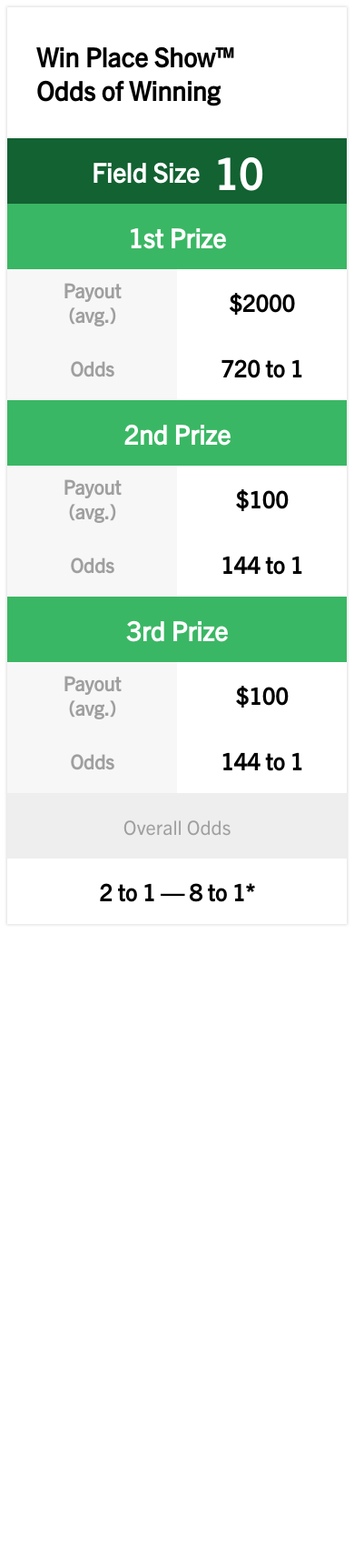
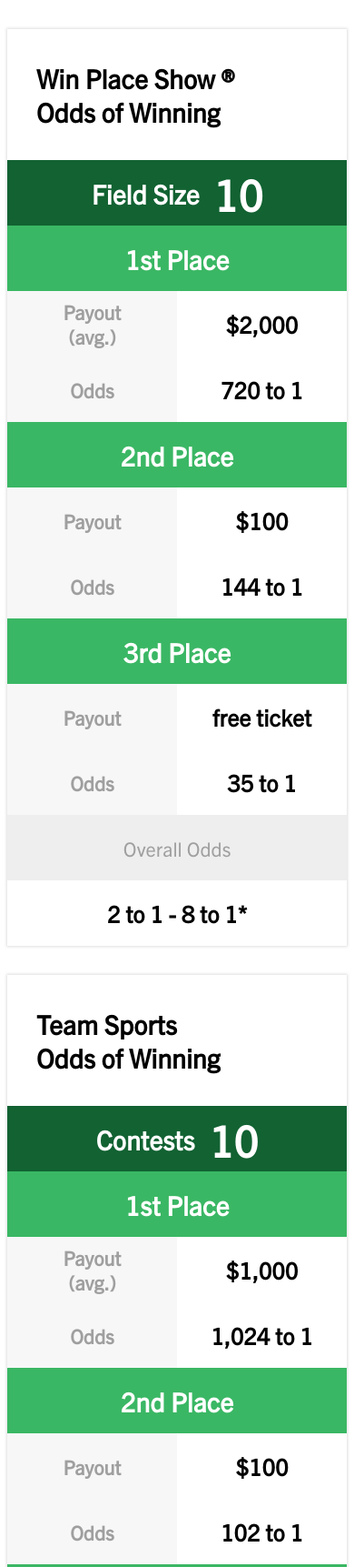
Before and after one commit to arhill05/equilottery-games, a plain HTML site: page index.html in a window 390 px wide. Shown: the top 1723 px of the page at 91% size. Before the commit the page ends 1024 px from the top, so only its background shows below. Drawn offline with Linux system fonts and the light colour scheme.

Commit message:
construct grids via javascript instead of plain markup

```diff
--- a/index.html
+++ b/index.html
@@ -28,11 +28,11 @@
         max-width: 700px;
         box-shadow: 0px 0px 3px 1px rgba(0, 0, 0, 0.13);
         grid-template-areas:
-          "title fieldSize firstPrize"
-          "title fieldSize secondPrize"
-          "overallOdds fieldSize thirdPrize";
-        grid-template-rows: repeat(3, 1fr);
+          "title fieldSize prizes"
+          "overallOdds fieldSize prizes";
+        grid-template-rows: 1fr auto;
         grid-template-columns: 1.2fr 0.5fr 2fr;
+        margin: 32px 0;
       }
 
       .title {
@@ -46,7 +46,7 @@
         font-size: 1.6em;
       }
 
-      .field-size {
+      .event-size {
         grid-area: fieldSize;
         background-color: var(--dark-green);
         display: flex;
@@ -57,30 +57,21 @@
         text-align: center;
       }
 
-      .field-size h3 {
+      .event-size h3 {
         font-size: 1.6em;
         margin: 0;
       }
 
-      .field-size h2 {
+      .event-size h2 {
         font-size: 2.6em;
         margin: 0;
       }
 
-      .first-prize {
-        grid-area: firstPrize;
-      }
-
-      .second-prize {
-        grid-area: secondPrize;
-      }
-
-      .third-prize {
-        grid-area: thirdPrize;
+      .prizes {
+        grid-area: prizes;
       }
 
       .prize-section__header,
-      .prize-section__content,
       .overall-odds__header,
       .overall-odds__content {
         height: 72px;
@@ -102,9 +93,12 @@
         font-size: 1.2em;
       }
 
-
       .prize-section__label {
         background-color: var(--light-gray);
+        text-align: center;
+      }
+
+      .prize-section__value {
         text-align: center;
       }
 
@@ -131,7 +125,7 @@
         justify-content: center;
         flex-direction: column;
         width: 100%;
-        height: 100%;
+        height: 72px;
       }
 
       @media screen and (max-width: 768px) {
@@ -139,30 +133,25 @@
           font-size: 18px;
         }
         .odds-grid {
-          grid-template-rows: 2fr 1fr 3fr 3fr 3fr 2fr;
+          grid-template-rows: 2fr 1fr min-content 2fr;
           grid-template-columns: 1fr;
-          grid-template-areas: "title" "fieldSize" "firstPrize" "secondPrize" "thirdPrize" "overallOdds";
+          grid-template-areas: "title" "fieldSize" "prizes" "overallOdds";
         }
 
-        .field-size {
+        .event-size {
           flex-direction: row;
           justify-content: center;
           padding: 0;
         }
 
-        .field-size__label,
-        .field-size__value {
+        .event-size__label,
+        .event-size__value {
           padding: 0 8px;
         }
 
         .prize-section__content {
           grid-template-columns: repeat(2, 1fr);
           grid-template-rows: repeat(2, 1fr);
-        }
-
-        .prize-section__label,
-        .prize-section__value {
-          height: 72px;
         }
 
         .title {
@@ -176,46 +165,7 @@
     </style>
   </head>
   <body>
-    <div class="odds-grid">
-      <div class="title">
-        <h2>Win Place Show™</h2>
-        <h2>Odds of Winning</h2>
-      </div>
-      <div class="overall-odds">
-        <div class="overall-odds__header">Overall Odds</div>
-        <div class="overall-odds__content">2 to 1 — 8 to 1*</div>
-      </div>
-      <div class="field-size">
-        <h3 class="field-size__label">Field Size</h3>
-        <h2 class="field-size__value">10</h2>
-      </div>
-      <div class="prize-section first-prize">
-        <div class="prize-section__header">1st Prize</div>
-        <div class="prize-section__content">
-          <span class="prize-section__label">Payout <br/>(avg.)</span>
-          <span class="prize-section__value">$2000</span>
-          <span class="prize-section__label">Odds</span>
-          <span class="prize-section__value">720 to 1</span>
-        </div>
-      </div>
-      <div class="prize-section second-prize">
-        <div class="prize-section__header">2nd Prize</div>
-        <div class="prize-section__content">
-          <span class="prize-section__label">Payout <br/>(avg.)</span>
-          <span class="prize-section__value">$100</span>
-          <span class="prize-section__label">Odds</span>
-          <span class="prize-section__value">144 to 1</span>
-        </div>
-      </div>
-      <div class="prize-section third-prize">
-        <div class="prize-section__header">3rd Prize</div>
-        <div class="prize-section__content">
-          <span class="prize-section__label">Payout <br/>(avg.)</span>
-          <span class="prize-section__value">$100</span>
-          <span class="prize-section__label">Odds</span>
-          <span class="prize-section__value">144 to 1</span>
-        </div>
-      </div>
-    </div>
+    <div id="odds-grids"></div>
+    <script src="main.js"></script>
   </body>
 </html>
--- /dev/null
+++ b/main.js
@@ -0,0 +1,146 @@
+(() => {
+  const gridsData = [
+    {
+      title: "Win Place Show ®",
+      eventSizeLabel: "Field Size",
+      eventSizeValue: "10",
+      prizes: [
+        { payout: "$2,000", odds: "720 to 1" },
+        { payout: "$100", odds: "144 to 1" },
+        { payout: "free ticket", odds: "35 to 1" }
+      ],
+      overallOdds: "2 to 1 - 8 to 1*",
+      note: "* Odds fluctuate depending on the field size"
+    },
+    {
+      title: "Team Sports",
+      eventSizeLabel: "Contests",
+      eventSizeValue: "10",
+      prizes: [
+        { payout: "$1,000", odds: "1,024 to 1" },
+        { payout: "$100", odds: "102 to 1" },
+        { payout: "$10", odds: "23 to 1" },
+        { payout: "free ticket", odds: "8.5 to 1" }
+      ],
+      overallOdds: "6 to 1"
+    },
+    {
+      title: "Race Car Cash™",
+      eventSizeLabel: "Cars1st ",
+      eventSizeValue: "40",
+      prizes: [
+        { payout: "$50,000", odds: "59,280 to 1" },
+        { payout: "$7,500", odds: "11,856 to 1" },
+        { payout: "$200", odds: "267 to 1" },
+        { payout: "$10", odds: "14 to 1" },
+        { payout: "$5", odds: "14 to 1" }
+      ],
+      overallOdds: "7 to 1"
+    },
+    {
+      title: "Golfing for Gold™",
+      eventSizeLabel: "Cars1st ",
+      eventSizeValue: "40",
+      prizes: [
+        { payout: "$2,000,000", odds: "3,723,720 to 1" },
+        { payout: "$500,000", odds: "744,744 to 1" },
+        { payout: "$2,500", odds: "4,056 to 1" },
+        { payout: "$35", odds: "53 to 1" },
+        { payout: "$5", odds: "11 to 1" }
+      ],
+      overallOdds: "9 to 1"
+    }
+  ];
+
+  const titleConstructor = title =>
+    `<div class="title">
+    <h2>${title}</h2>
+    <h2>Odds of Winning</h2>
+  </div>`;
+
+  const overallOddsConstructor = overallOdds =>
+    `<div class="overall-odds">
+    <div class="overall-odds__header">Overall Odds</div>
+    <div class="overall-odds__content">${overallOdds}</div>
+  </div>`;
+
+  const eventSizeConstructor = (eventSizeLabel, eventSizeValue) =>
+    `<div class="event-size">
+    <h3 class="event-size__label">${eventSizeLabel}</h3>
+    <h2 class="event-size__value">${eventSizeValue}</h2>
+  </div>`;
+
+  const getPayoutLabel = prizeIndex =>
+    prizeIndex === 0 ? "Payout <br />(avg.)" : "Payout";
+
+  const getLastDigit = number => {
+    const numberString = number.toString();
+    const lastDigit = numberString.split("")[numberString.length - 1];
+    return Number(lastDigit);
+  };
+  const getPrizeHeader = prizeIndex => {
+    prizeIndex++; // increment by 1 so it isn't 0 based
+    const lastDigit = getLastDigit(prizeIndex);
+    let result = "";
+    switch (lastDigit) {
+      case 1:
+        result = "1st";
+        break;
+      case 2:
+        result = "2nd";
+        break;
+      case 3:
+        result = "3rd";
+        break;
+      default:
+        result = `${lastDigit}th`;
+        break;
+    }
+
+    result += " Place";
+
+    return result;
+  };
+
+  const prizeConstructor = (prevPrize, currentPrize, index, array) =>
+    (prevPrize += `<div class="prize-section">
+    <div class="prize-section__header">${getPrizeHeader(index)}</div>
+    <div class="prize-section__content">
+      <span class="prize-section__label">${getPayoutLabel(index)}</span>
+      <span class="prize-section__value">${currentPrize.payout}</span>
+      <span class="prize-section__label">Odds</span>
+      <span class="prize-section__value">${currentPrize.odds}</span>
+    </div>
+  </div>`);
+
+  const prizesConstructor = prizes =>
+    `<div class="prizes">
+    ${prizes.reduce(prizeConstructor, "")}
+  </div>`;
+
+  const gridConstructor = (prevGrid, newGrid, index, array) =>
+    (prevGrid += `<div class="odds-grid">
+    ${titleConstructor(newGrid.title)}
+    ${overallOddsConstructor(newGrid.overallOdds)}
+    ${eventSizeConstructor(newGrid.eventSizeLabel, newGrid.eventSizeValue)}
+    ${prizesConstructor(newGrid.prizes)}
+  </div>
+  `);
+
+  const removeAllLineBreaks = string =>
+    string
+      .split("\n")
+      .join("")
+      .split("\r")
+      .join("");
+
+  const gridsConstructor = grids =>
+    removeAllLineBreaks(grids.reduce(gridConstructor, ""));
+
+  document.addEventListener("readystatechange", event => {
+    if (document.readyState === "complete") {
+      const grids = gridsConstructor(gridsData);
+      document.querySelector("#odds-grids").innerHTML = grids;
+    }
+  });
+})();
```
Also changed, not shown: grids.json (added, +52 -0 lines).
